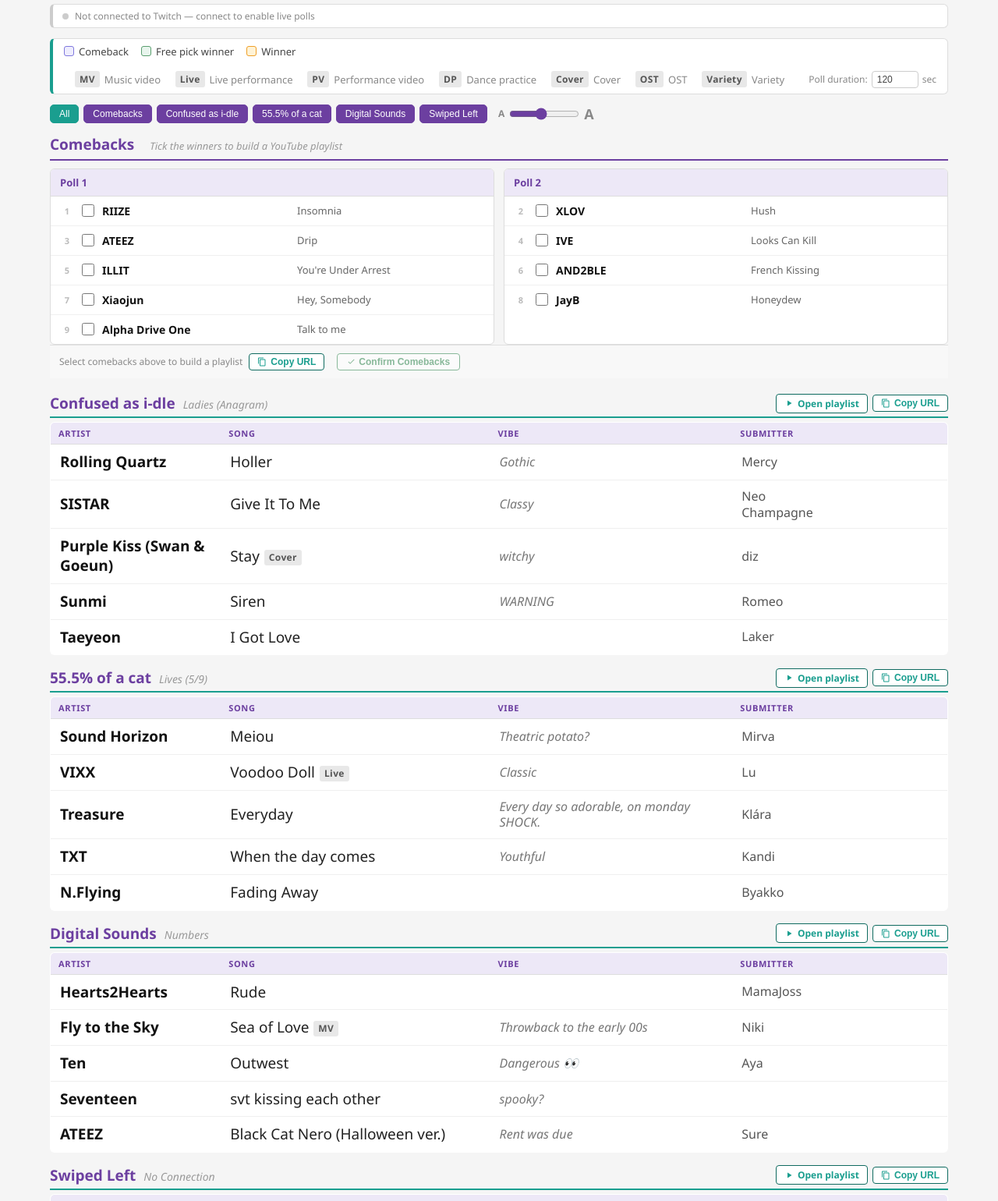
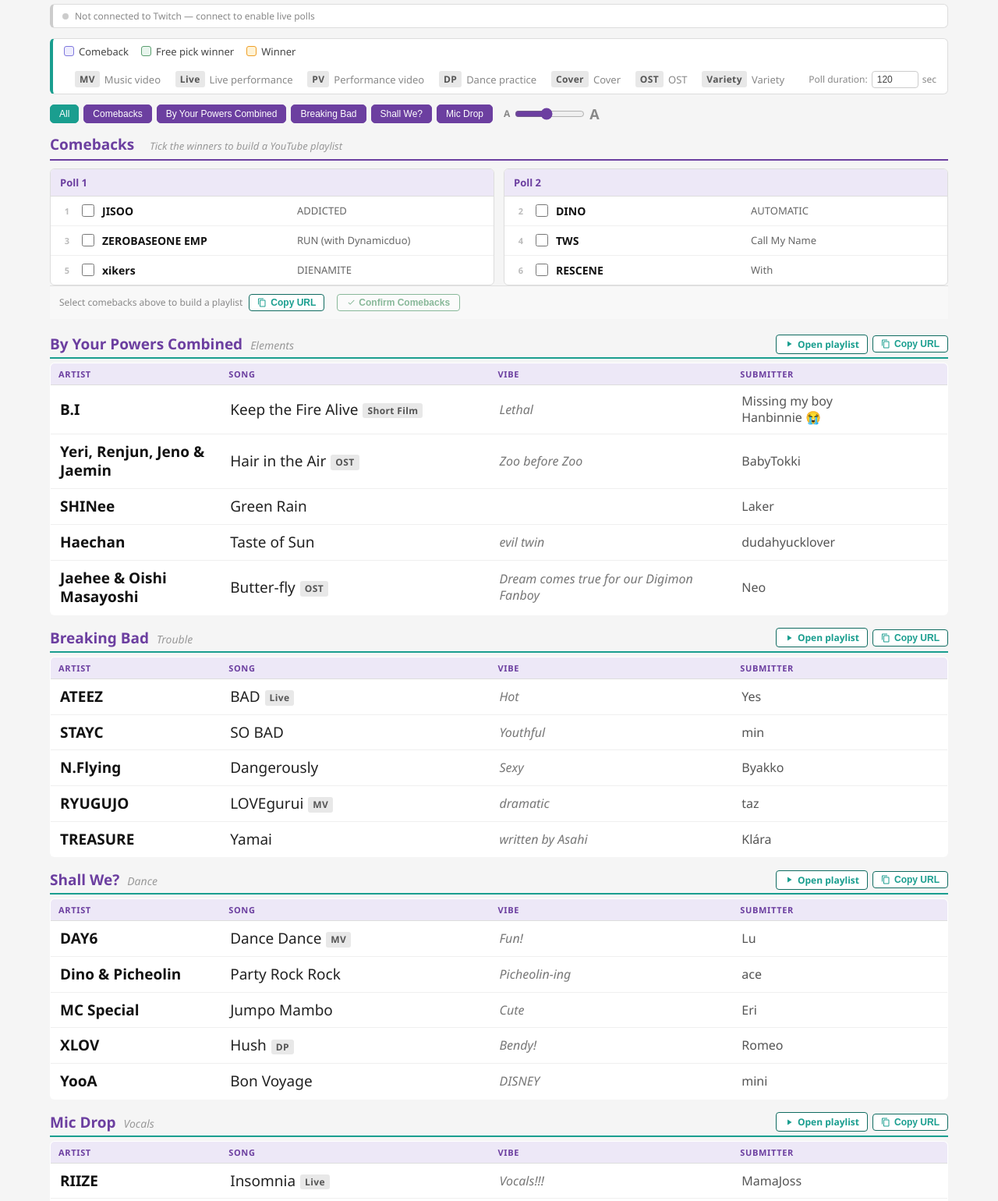
Before and after one commit to coldsnapdev/aftr-setlist, a plain HTML site: page index.html in a window 1280 px wide. Shown: the part 100-1640 px from the top of the page at 78% size. Drawn offline with Linux system fonts and the light colour scheme.

Commit message:
Set up setlist for 4th November 2026 stream
Four jukebox categories (Elements, Trouble, Dance, Vocals) and six seeded
comebacks, with sheetRows matching the November 4th Playlist tab.
EMP RUN uses a placeholder videoId until the MV link is confirmed.

Co-Authored-By: Claude Opus 5.5 <noreply@anthropic.com>
Claude-Session: https://claude.ai/code/session_01BruSQaPJuYjfpdsF12CVK2

```diff
--- a/index.html
+++ b/index.html
@@ -224,10 +224,10 @@
   <div class="controls">
     <button class="ctrl all-btn active" onclick="toggleAll(this)">All</button>
     <button class="ctrl active" data-cat="comebacks" onclick="toggleCat(this)" oncontextmenu="event.preventDefault();soloCat(this)">Comebacks</button>
-    <button class="ctrl active" data-cat="ConfusedAsIdle" onclick="toggleCat(this)" oncontextmenu="event.preventDefault();soloCat(this)">Confused as i-dle</button>
-    <button class="ctrl active" data-cat="FiftyFivePointFive" onclick="toggleCat(this)" oncontextmenu="event.preventDefault();soloCat(this)">55.5% of a cat</button>
-    <button class="ctrl active" data-cat="DigitalSounds" onclick="toggleCat(this)" oncontextmenu="event.preventDefault();soloCat(this)">Digital Sounds</button>
-    <button class="ctrl active" data-cat="SwipedLeft" onclick="toggleCat(this)" oncontextmenu="event.preventDefault();soloCat(this)">Swiped Left</button>
+    <button class="ctrl active" data-cat="Elements" onclick="toggleCat(this)" oncontextmenu="event.preventDefault();soloCat(this)">By Your Powers Combined</button>
+    <button class="ctrl active" data-cat="Trouble" onclick="toggleCat(this)" oncontextmenu="event.preventDefault();soloCat(this)">Breaking Bad</button>
+    <button class="ctrl active" data-cat="Dance" onclick="toggleCat(this)" oncontextmenu="event.preventDefault();soloCat(this)">Shall We?</button>
+    <button class="ctrl active" data-cat="Vocals" onclick="toggleCat(this)" oncontextmenu="event.preventDefault();soloCat(this)">Mic Drop</button>
     <div class="font-slider-wrap">
       <span class="font-slider-label">A</span>
       <input type="range" min="12" max="28" value="19" class="font-slider" id="fontSlider" oninput="setFontSize(this.value)">
@@ -298,63 +298,63 @@
 const TWITCH_CLIENT_ID    = 'umh17eumefmyh0l2ovp3sqogfo5bi1';
 const TWITCH_REDIRECT_URI = 'https://coldsnapdev.github.io/aftr-setlist/';
 const TWITCH_SCOPES       = 'channel:manage:polls';
-const STREAM_DATE_DEFAULT = '28th October 2026';
-const SHEET_NAME = 'October 28 Playlist';
+const STREAM_DATE_DEFAULT = '4th November 2026';
+const SHEET_NAME = 'November 4th Playlist';
 const WORKER_URL = 'https://aftr-setlist.simon-chilley.workers.dev';
 const POLL_MAX_CHARS      = 25;
 
 const data = {
   categories: [
     {
-      id: 'ConfusedAsIdle',
-      title: 'Confused as i-dle',
-      sub: 'Ladies (Anagram)',
-      playlistUrl: 'https://www.youtube.com/watch_videos?video_ids=YmOrSdAzRfE,p6XLNsJ9YrA,4MRWylsQjLk,TNWMZIf7eSg,MHqy1JsVvIE',
+      id: "Elements",
+      title: "By Your Powers Combined",
+      sub: "Elements",
+      playlistUrl: 'https://www.youtube.com/watch_videos?video_ids=lzmy64v1aqk,3vKhnTAsLhE,Itq5xeOVKK0,umVi_Ql8egY,APRCgeXwc3o',
       songs: [
-        { artist: 'Rolling Quartz',             title: 'Holler',                        tag: '',      vibe: 'Gothic',                               submitter: 'Mercy',        sheetRow: 14 },
-        { artist: 'SISTAR',                     title: 'Give It To Me',                 tag: '',      vibe: 'Classy',                               submitter: 'Neo Champagne', sheetRow: 15 },
-        { artist: 'Purple Kiss (Swan & Goeun)', title: 'Stay',                          tag: 'Cover', vibe: 'witchy',                               submitter: 'diz',          sheetRow: 16 },
-        { artist: 'Sunmi',                      title: 'Siren',                         tag: '',      vibe: 'WARNING',                              submitter: 'Romeo',        sheetRow: 17 },
-        { artist: 'Taeyeon',                    title: 'I Got Love',                    tag: '',      vibe: '',                                     submitter: 'Laker',        sheetRow: 18 },
+        { artist: "B.I", title: "Keep the Fire Alive", tag: "Short Film", vibe: "Lethal", submitter: "Missing my boy Hanbinnie 😭", sheetRow: 11 },
+        { artist: "Yeri, Renjun, Jeno & Jaemin", title: "Hair in the Air", tag: "OST", vibe: "Zoo before Zoo", submitter: "BabyTokki", sheetRow: 12 },
+        { artist: "SHINee", title: "Green Rain", tag: "", vibe: "", submitter: "Laker", sheetRow: 13 },
+        { artist: "Haechan", title: "Taste of Sun", tag: "", vibe: "evil twin", submitter: "dudahyucklover", sheetRow: 14 },
+        { artist: "Jaehee & Oishi Masayoshi", title: "Butter-fly", tag: "OST", vibe: "Dream comes true for our Digimon Fanboy", submitter: "Neo", sheetRow: 15 },
       ]
     },
     {
-      id: 'FiftyFivePointFive',
-      title: '55.5% of a cat',
-      sub: 'Lives (5/9)',
-      playlistUrl: 'https://www.youtube.com/watch_videos?video_ids=ft0BqZ2sBzA,e3XbxzVaHMI,SW0a8yAf1eI,ODGOtBk4zz4,gpR00fwn6pY',
+      id: "Trouble",
+      title: "Breaking Bad",
+      sub: "Trouble",
+      playlistUrl: 'https://www.youtube.com/watch_videos?video_ids=eB-IK2wPWzw,gMe1c4UegBY,clcrKvhU9DA,c-E9F4x6Lrw,EyTGLRuyzCU',
       songs: [
-        { artist: 'Sound Horizon',      title: 'Meiou',                             tag: '',     vibe: 'Theatric potato?',                submitter: 'Mirva',  sheetRow: 20 },
-        { artist: 'VIXX',               title: 'Voodoo Doll',                       tag: 'Live', vibe: 'Classic',                         submitter: 'Lu',     sheetRow: 21 },
-        { artist: 'Treasure',           title: 'Everyday',                          tag: '',     vibe: 'Every day so adorable, on monday SHOCK.', submitter: 'Klára',  sheetRow: 22 },
-        { artist: 'TXT',                title: 'When the day comes',                tag: '',     vibe: 'Youthful',                        submitter: 'Kandi',  sheetRow: 23 },
-        { artist: 'N.Flying',           title: 'Fading Away',                       tag: '',     vibe: '',                                submitter: 'Byakko', sheetRow: 24 },
+        { artist: "ATEEZ", title: "BAD", tag: "Live", vibe: "Hot", submitter: "Yes", sheetRow: 17 },
+        { artist: "STAYC", title: "SO BAD", tag: "", vibe: "Youthful", submitter: "min", sheetRow: 18 },
+        { artist: "N.Flying", title: "Dangerously", tag: "", vibe: "Sexy", submitter: "Byakko", sheetRow: 19 },
+        { artist: "RYUGUJO", title: "LOVEgurui", tag: "MV", vibe: "dramatic", submitter: "taz", sheetRow: 20 },
+        { artist: "TREASURE", title: "Yamai", tag: "", vibe: "written by Asahi", submitter: "Klára", sheetRow: 21 },
       ]
     },
     {
-      id: 'DigitalSounds',
-      title: 'Digital Sounds',
-      sub: 'Numbers',
-      playlistUrl: 'https://www.youtube.com/watch_videos?video_ids=F7sGJVUrkjQ,zZbR2bBXD7o,gUy-TMnwbqE,ZsKRAlcjjP4,hjG8GIhqouE',
+      id: "Dance",
+      title: "Shall We?",
+      sub: "Dance",
+      playlistUrl: 'https://www.youtube.com/watch_videos?video_ids=NAW0idSQ6Zs,dnH5tSx8xuQ,tM3wRP6vQRo,hfDrBfGmzqo,AAOOKbk-knM',
       songs: [
-        { artist: 'Hearts2Hearts', title: 'Rude',                          tag: '',   vibe: '',                        submitter: 'MamaJoss', sheetRow: 26 },
-        { artist: 'Fly to the Sky', title: 'Sea of Love',                  tag: 'MV', vibe: 'Throwback to the early 00s', submitter: 'Niki',    sheetRow: 27 },
-        { artist: 'Ten',            title: 'Outwest',                      tag: '',   vibe: 'Dangerous 👀',            submitter: 'Aya',      sheetRow: 28 },
-        { artist: 'Seventeen',      title: 'svt kissing each other',       tag: '',   vibe: 'spooky?',                 submitter: '',         sheetRow: 29 },
-        { artist: 'ATEEZ',          title: 'Black Cat Nero (Halloween ver.)', tag: '', vibe: 'Rent was due',           submitter: 'Sure',     sheetRow: 30 },
+        { artist: "DAY6", title: "Dance Dance", tag: "MV", vibe: "Fun!", submitter: "Lu", sheetRow: 23 },
+        { artist: "Dino & Picheolin", title: "Party Rock Rock", tag: "", vibe: "Picheolin-ing", submitter: "ace", sheetRow: 24 },
+        { artist: "MC Special", title: "Jumpo Mambo", tag: "", vibe: "Cute", submitter: "Eri", sheetRow: 25 },
+        { artist: "XLOV", title: "Hush", tag: "DP", vibe: "Bendy!", submitter: "Romeo", sheetRow: 26 },
+        { artist: "YooA", title: "Bon Voyage", tag: "", vibe: "DISNEY", submitter: "mini", sheetRow: 27 },
       ]
     },
     {
-      id: 'SwipedLeft',
-      title: 'Swiped Left',
-      sub: 'No Connection',
-      playlistUrl: 'https://www.youtube.com/watch_videos?video_ids=fPlcZsCOugA,-uz1MkI6YW0,Mmw-PpWhKFg,x1tAVUAs4Kc,GK0qmS5H7gI',
+      id: "Vocals",
+      title: "Mic Drop",
+      sub: "Vocals",
+      playlistUrl: 'https://www.youtube.com/watch_videos?video_ids=RATia54v6nY,alWYHKK_Ag0,22VOzqS_9ms,FwWuFn0nGec,rhHX-nnhP-Q',
       songs: [
-        { artist: 'VICTON',       title: 'Howling',         tag: '',   vibe: 'awoooooo',    submitter: 'kaia',        sheetRow: 32 },
-        { artist: 'SUPERKIND',    title: 'MOODY',           tag: 'MV', vibe: 'eerie',       submitter: 'taz',         sheetRow: 33 },
-        { artist: 'K/DA',         title: 'FIRESTARTER',     tag: 'MV', vibe: 'Fire',        submitter: 'Emil',        sheetRow: 34 },
-        { artist: 'BTS Jungkook', title: 'Still With You',  tag: 'MV', vibe: 'Emotional 😥', submitter: 'Sui \u{1F49C}JK', sheetRow: 35 },
-        { artist: 'NCT WISH',     title: 'Why',             tag: '',   vibe: 'Dark Yushi',  submitter: 'J',           sheetRow: 36 },
+        { artist: "RIIZE", title: "Insomnia", tag: "Live", vibe: "Vocals!!!", submitter: "MamaJoss", sheetRow: 29 },
+        { artist: "SB19", title: "Live at Rappler", tag: "Live", vibe: "Emotional", submitter: "Po", sheetRow: 30 },
+        { artist: "Jungkook", title: "Falling", tag: "Cover", vibe: "", submitter: "Sui💜JK", sheetRow: 31 },
+        { artist: "BTOB", title: "You Are the Only One for Me", tag: "Live", vibe: "Happy place", submitter: "I like feet", sheetRow: 32 },
+        { artist: "Hwangtaeji", title: "Mapsosa", tag: "Live", vibe: "2nd gen supremacy", submitter: "Niki", sheetRow: 33 },
       ]
     },
   ]
@@ -364,15 +364,12 @@ const data = {
 // Set to null for no comebacks; array of {seed,artist,title,videoId,sheetRow} for active week
 // sheetRow is 0-based index into the sheet
 const comebacks = [
-  { seed: 1,  artist: 'RIIZE',           title: 'Insomnia',            videoId: 'RgkoXU4BlOE', sheetRow: 1 },
-  { seed: 2,  artist: 'XLOV',            title: 'Hush',                videoId: 'ae9Xvl-eln8', sheetRow: 2 },
-  { seed: 3,  artist: 'ATEEZ',           title: 'Drip',                videoId: 'iqQWCYMlMw0', sheetRow: 3 },
-  { seed: 4,  artist: 'IVE',             title: 'Looks Can Kill',      videoId: 'rsNhWkC4neE', sheetRow: 4 },
-  { seed: 5,  artist: 'ILLIT',           title: "You're Under Arrest", videoId: 'V2V9-9VhYJo', sheetRow: 5 },
-  { seed: 6,  artist: 'AND2BLE',         title: 'French Kissing',      videoId: 'WbNnbiB_Wt8', sheetRow: 6 },
-  { seed: 7,  artist: 'Xiaojun',         title: 'Hey, Somebody',       videoId: 'JvzbFG4-5W4', sheetRow: 7 },
-  { seed: 8,  artist: 'JayB',            title: 'Honeydew',            videoId: 'jmi0FN4aLLs', sheetRow: 8 },
-  { seed: 9,  artist: 'Alpha Drive One', title: 'Talk to me',          videoId: 'BM_8ArZiD7k', sheetRow: 9 },
+  { seed: 1, artist: "JISOO", title: "ADDICTED", videoId: "309SGGv2OGU", sheetRow: 1 },
+  { seed: 2, artist: "DINO", title: "AUTOMATIC", videoId: "qCF3_Xk_ZXQ", sheetRow: 2 },
+  { seed: 3, artist: "ZEROBASEONE EMP", title: "RUN (with Dynamicduo)", videoId: "EMP_RUN_TBC", sheetRow: 3 },
+  { seed: 4, artist: "TWS", title: "Call My Name", videoId: "h6xpzXZ2FBA", sheetRow: 4 },
+  { seed: 5, artist: "xikers", title: "DIENAMITE", videoId: "5Tpf7oV-5Js", sheetRow: 5 },
+  { seed: 6, artist: "RESCENE", title: "With", videoId: "pey3E47eSc8", sheetRow: 6 },
 ];
 // Snake seeding: odd seeds → poll 1, even seeds → poll 2
 const COMEBACK_POLLS = 2;
```
